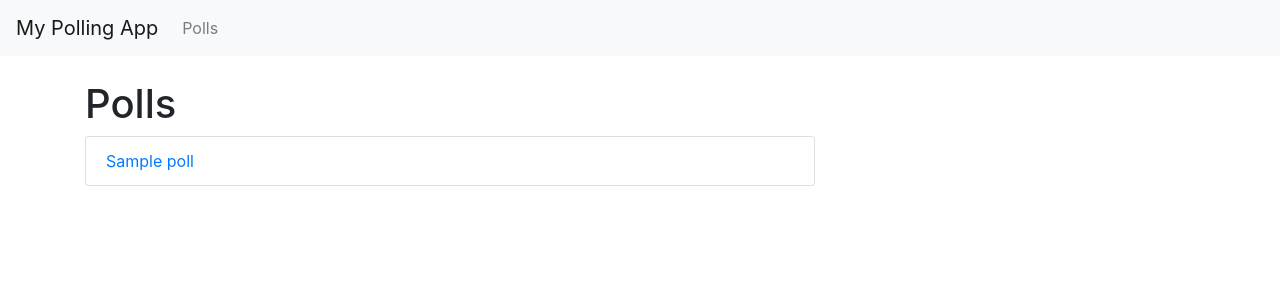
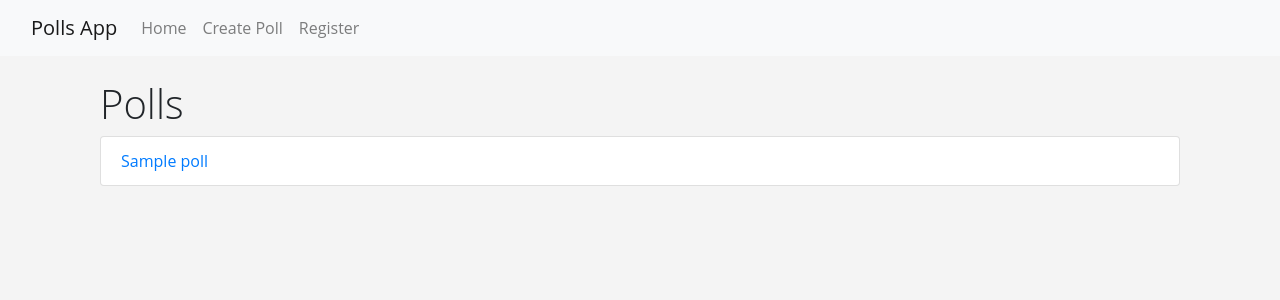
Before and after one commit to Monorail3224/miniproject4CA, a Django app: page /polls/ in a window 1280 px wide. Shown: the top 300 px of the page. Run offline with Django 4.2, Linux system fonts and the light colour scheme; tables that the repository leaves empty hold one stand-in row (values such as "Sample post"); some libraries are stand-ins or nearby versions.

Commit message:
Added register navbar

```diff
--- a/polls/urls.py
+++ b/polls/urls.py
@@ -1,6 +1,6 @@
 from django.urls import path
-from .views import PollListView, PollDetailView, PollCreateView, PollEditView
-from . import views
+from .views import PollListView, PollDetailView, PollCreateView, PollEditView, RegisterView
+from django.contrib.auth import views as auth_views
 
 app_name = 'polls'
 
@@ -8,5 +8,13 @@ urlpatterns = [
     path('', PollListView.as_view(), name='poll_list'),
     path('<int:poll_id>/', PollDetailView.as_view(), name='poll_detail'),
     path('create/', PollCreateView.as_view(), name='poll_create'),
-    path('<int:poll_id>/edit/', PollEditView.as_view(), name='poll_edit'),
+    path('login/', auth_views.LoginView.as_view(template_name='registration/login.html'), name='login'),
+    path('logout/', auth_views.LogoutView.as_view(next_page='/'), name='logout'),  # Redirect to home page after logout
+    path('password_reset/', auth_views.PasswordResetView.as_view(template_name='registration/password_reset.html'), name='password_reset'),
+    path('password_reset/done/', auth_views.PasswordResetDoneView.as_view(template_name='registration/password_reset.html'), name='password_reset_done'),
+    path('reset/<uidb64>/<token>/', auth_views.PasswordResetConfirmView.as_view(template_name='registration/password_reset.html'), name='password_reset_confirm'),
+    path('reset/done/', auth_views.PasswordResetCompleteView.as_view(template_name='registration/password_reset.html'), name='password_reset_complete'),
+
+    # Registration URL
+    path('register/', RegisterView.as_view(), name='register'),
 ]
--- a/polls/views.py
+++ b/polls/views.py
@@ -4,6 +4,15 @@ from .models import Poll, Choice
 from django.views import View
 from django.contrib.auth.decorators import login_required
 from django.utils.decorators import method_decorator
+from django.urls import reverse_lazy
+from django.views import generic
+from django.contrib.auth.forms import UserCreationForm
+
+
+class RegisterView(generic.CreateView):
+    form_class = UserCreationForm
+    success_url = reverse_lazy('polls:/polls/login.html')  # Adjust the namespace if needed
+    template_name = 'registration/register.html'
 
 # View for the list of polls
 class PollListView(View):
--- a/static/css/bootstrap.min.css
+++ /dev/null
@@ -1 +0,0 @@
-<link rel="stylesheet" href="https://maxcdn.bootstrapcdn.com/bootstrap/4.5.2/css/bootstrap.min.css">
--- a/static/css/custom.css
+++ /dev/null
@@ -1 +0,0 @@
-/* Add your custom CSS styles here */
--- /dev/null
+++ b/static/css/styles.css
@@ -0,0 +1,44 @@
+body {
+    background-color: #f4f4f4;
+    font-family: 'Open Sans', sans-serif;
+
+}
+
+  .navbar-custom {
+    background-color: #333;
+    color: #fff;
+  }
+  .navbar-custom .navbar-brand,
+  .navbar-custom .nav-link {
+    color: #fff;
+  }
+
+  .btn-custom {
+    background-color: #5cb85c;
+    color: #ffffff;
+  }
+  .btn-custom:hover {
+    background-color: #4cae4c;
+  }
+
+  .card-custom {
+    box-shadow: 0 2px 4px rgba(0, 0, 0, 0.1);
+    border: none;
+  }
+
+  .footer-custom {
+    background-color: #333;
+    color: #fff;
+    padding: 20px 0;
+    text-align: center;
+  }
+
+  h1, h2, h3, h4, h5, h6 {
+    font-weight: 300;
+  }
+
+  .alert-custom {
+    background-color: #ffcccc;
+    border-color: #ffcccc;
+    color: #333;
+  }
--- a/templates/base.html
+++ b/templates/base.html
@@ -10,19 +10,24 @@
 </head>
 <body>
     <nav class="navbar navbar-expand-lg navbar-light bg-light">
-        <a class="navbar-brand" href="#">My Polling App</a>
-        <button class="navbar-toggler" type="button" data-toggle="collapse" data-target="#navbarNav" aria-controls="navbarNav" aria-expanded="false" aria-label="Toggle navigation">
-            <span class="navbar-toggler-icon"></span>
-        </button>
-        <div class="collapse navbar-collapse" id="navbarNav">
+        <div class="container-fluid">
+          <a class="navbar-brand" href="{% url 'polls:poll_list' %}">Polls App</a>
+          <div class="collapse navbar-collapse" id="navbarNav">
             <ul class="navbar-nav">
-                <li class="nav-item">
-                    <a class="nav-link" href="{% url 'poll_list' %}">Polls</a>
-                </li>
-                <!-- Add other navigation links here -->
+              <li class="nav-item">
+                <a class="nav-link" href="{% url 'polls:poll_list' %}">Home</a>
+              </li>
+              <li class="nav-item">
+                <a class="nav-link" href="{% url 'polls:poll_create' %}">Create Poll</a>
+              </li>
+              <li class="nav-item">
+                <a class="nav-link" href="{% url 'polls:register' %}">Register</a>
+              </li>
             </ul>
+          </div>
         </div>
-    </nav>
+      </nav>
+
 
     <div class="container mt-4">
         {% block content %}
--- a/templates/polls/poll_list.html
+++ b/templates/polls/poll_list.html
@@ -1,16 +1,16 @@
 {% extends 'base.html' %}
 
 {% block content %}
-<div class="row">
-    <div class="col-md-8">
+  <div class="container mt-4">
     <h1>Polls</h1>
     <ul class="list-group">
       {% for poll in polls %}
         <li class="list-group-item">
-                <a href="{% url 'poll_detail' poll.id %}">{{ poll.question }}</a>
+          <a href="{% url 'polls:poll_detail' poll.id %}">{{ poll.question }}</a>
         </li>
+      {% empty %}
+        <li class="list-group-item">No polls are available.</li>
       {% endfor %}
     </ul>
   </div>
-</div>
 {% endblock %}
```
Lines whose indentation alone changed are shown as unchanged.
